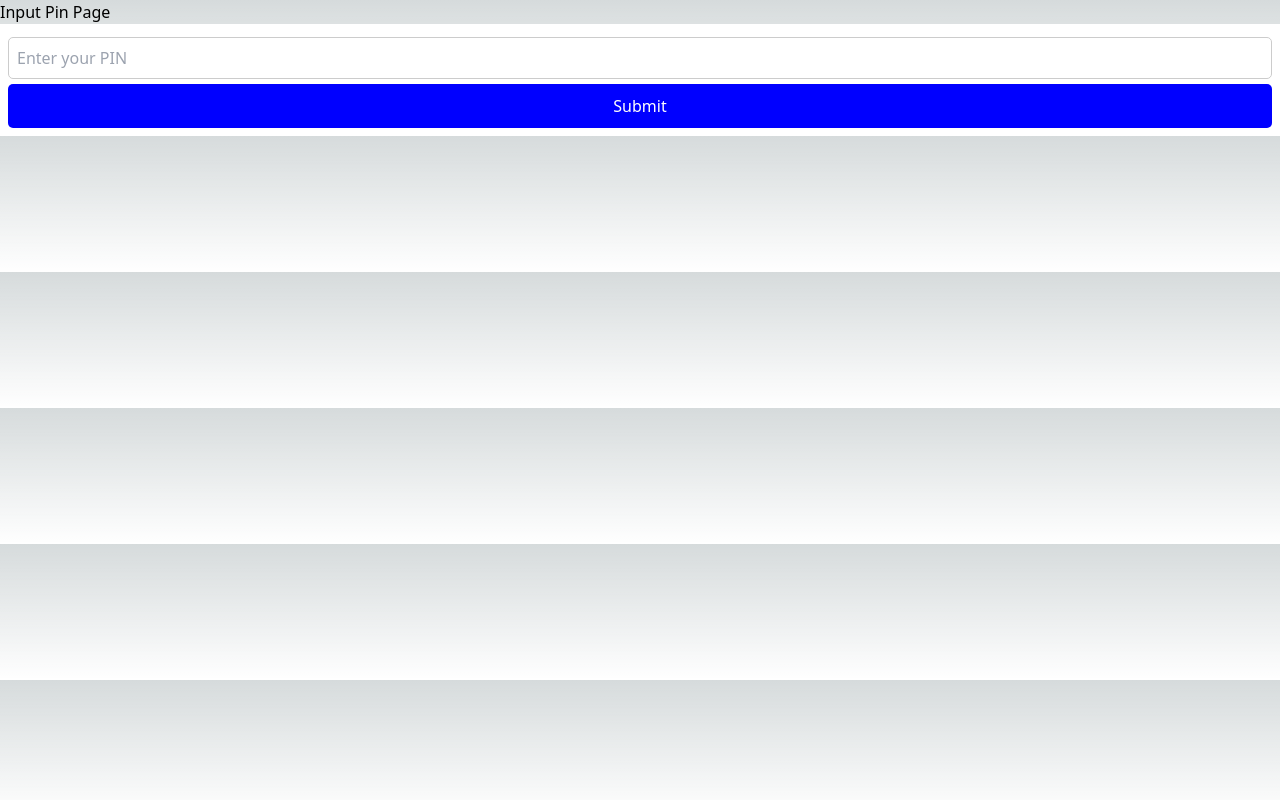
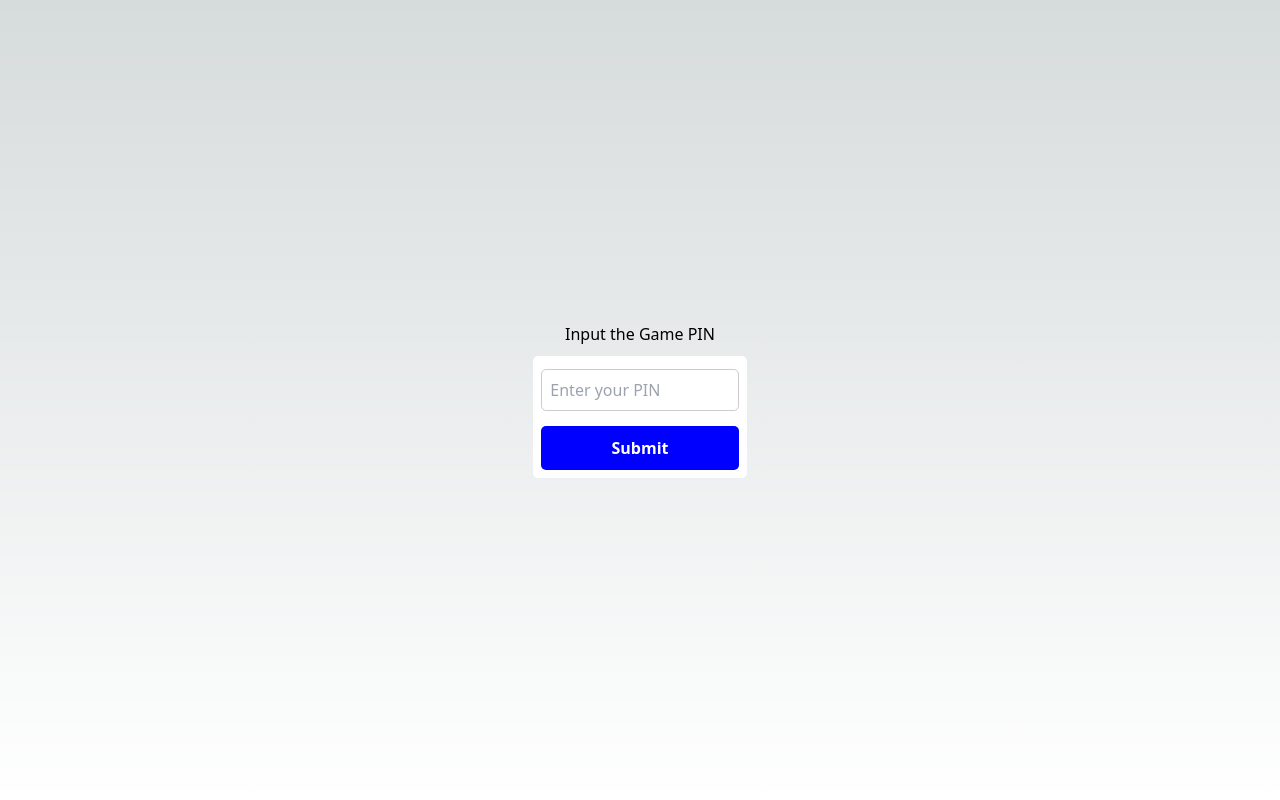
Before and after one commit to zhoooot/webui-player, a Next.js app: page /join in a window 1280 px wide. Built offline with nearby package versions, Linux system fonts and the light colour scheme.

Commit message:
Websocket test + comments

```diff
--- a/package.json
+++ b/package.json
@@ -9,11 +9,13 @@
     "lint": "next lint"
   },
   "dependencies": {
+    "@nestjs/common": "^10.2.10",
     "next": "^14.0.1",
     "react": "^18",
     "react-countdown": "^2.3.5",
     "react-countdown-circle-timer": "^3.2.1",
-    "react-dom": "^18"
+    "react-dom": "^18",
+    "socket.io-client": "^4.7.2"
   },
   "devDependencies": {
     "@types/node": "^20",
--- /dev/null
+++ b/src/logic/client-player.ts
@@ -0,0 +1,23 @@
+import { OnModuleInit } from '@nestjs/common';
+import {Socket, io} from 'socket.io-client';
+
+export class ClientPlayer implements OnModuleInit {
+    public socketClient: Socket;
+
+    constructor() {
+        this.socketClient = io('http://localhost:8080', { transports : ['websocket'] });
+    }
+    onModuleInit() {
+        this.socketClient.emit('join', 'player');
+        this.socketClient.on('connect', () => {
+            console.log('connected');
+        });
+        this.socketClient.on('disconnect', () => {
+            console.log('disconnected');
+        });
+    }
+
+    public sendMessage(message: string) {
+        this.socketClient.emit('message', message);
+    }
+}
--- /dev/null
+++ b/src/pages/index.tsx
@@ -0,0 +1,5 @@
+
+// gọi authenticate của XuTu => trả về token => lưu vào localStorage
+// token chứa role của thằng đấy luôn
+// role => nếu đúng role => mới truy cập đc
+// ko thì redirect về trang ...
--- a/src/pages/join/components/pinInput.tsx
+++ b/src/pages/join/components/pinInput.tsx
@@ -23,6 +23,8 @@ const PinInput: React.FC<PinInputProps> = ({ onSubmit }) => {
     alignItems: 'center',
     padding:'8px',
     backgroundColor:'white',
+    borderRadius:'5px',
+    marginTop:'10px',
   };
 
   const inputStyle: React.CSSProperties = {
@@ -32,7 +34,8 @@ const PinInput: React.FC<PinInputProps> = ({ onSubmit }) => {
     fontSize: '16px',
     margin: '5px 0',
     width: '100%',
-    outlineColor:'black'
+    outlineColor:'black',
+    color: 'black',
   };
 
   const buttonStyle: React.CSSProperties = {
@@ -44,6 +47,8 @@ const PinInput: React.FC<PinInputProps> = ({ onSubmit }) => {
     fontSize: '16px',
     width: '100%',
     cursor: 'pointer',
+    marginTop: '10px',
+    fontWeight: 'bold',
   };
 
   return (
--- a/src/pages/join/index.tsx
+++ b/src/pages/join/index.tsx
@@ -1,19 +1,29 @@
 // pages/game.tsx
-import React from 'react';
-import PinInput from './components/pinInput';
+import React from "react";
+import PinInput from "./components/pinInput";
+import { io } from "socket.io-client";
+import { ClientPlayer } from "@/logic/client-player";
 
 const InputPinPage: React.FC = () => {
   const handlePinSubmit = (pin: string) => {
     // Handle the submitted PIN (e.g., check it against the correct PIN).
-    console.log('Submitted PIN:', pin);
+    console.log("Submitted PIN:", pin);
 
     // Add your game logic here.
+    const client = new ClientPlayer();
+    client.sendMessage(pin);
   };
 
   return (
-    <div>
-      <h1>Input Pin Page</h1>
-      <PinInput onSubmit={handlePinSubmit} />
+    <div className="w-screen h-screen">
+      <div className="w-full h-full flex flex-col justify-center align-middle">
+        <div className="self-center">
+          <h1>Input the Game PIN</h1>
+        </div>
+        <div className="self-center lg:w-2/12 md:w-4/12 xs:w-10/12">
+          <PinInput onSubmit={handlePinSubmit} />
+        </div>
+      </div>
     </div>
   );
 };
--- a/src/pages/lobby/components/head_line_component/ad.tsx
+++ b/src/pages/lobby/components/head_line_component/ad.tsx
@@ -2,7 +2,7 @@ import React from 'react';
 
 const Ad = () => {
   return (
-    <div className="bg-white rounded-lg w-36 h-full pl-2 flex flex-col item-start justify-center">
+    <div className="bg-white rounded-lg w-36 h-full pl-2 flex flex-col item-start justify-center text-black">
         <p className='text-xs'>join at</p>
         <b className='text-sm'>www.zhoot.it</b>
     </div>
--- a/src/pages/lobby/components/head_line_component/pin.tsx
+++ b/src/pages/lobby/components/head_line_component/pin.tsx
@@ -6,7 +6,7 @@ interface PinProps {
 
 const Pin: React.FC<PinProps> = ({ pin }) => {
   return (
-    <div className="bg-white rounded-lg p-4 flex flex-col item-start justify-center">
+    <div className="bg-white rounded-lg p-4 flex flex-col item-start justify-center text-black">
         <b className='text-xs'>Game PIN:</b>
         <b className='text-3xl tracking-wider'> {pin}</b>
     </div>
--- a/src/pages/lobby/index.tsx
+++ b/src/pages/lobby/index.tsx
@@ -1,4 +1,4 @@
-import React from 'react';
+import React, { useEffect, useState } from 'react';
 import { useRouter } from 'next/router';
 import Pin from './components/head_line_component/pin';
 import Ad from './components/head_line_component/ad';
@@ -6,6 +6,7 @@ import Start from './components/head_line_component/start';
 import PlayerCount from './components/head_line_component/player_count';
 import Setting from './components/head_line_component/setting';
 import Player from './components/body_component/player';
+import { io } from 'socket.io-client';
 
 const Lobby = () => {
   const router = useRouter();
@@ -13,6 +14,22 @@ const Lobby = () => {
   const handleStart = () => {
     router.push('../gameblock');
   };
+
+  const [players, setPlayers] = useState<string[]>([]);
+
+  const ws = io('http://localhost:8080', { transports : ['websocket'] });
+
+  ws.on('connect', () => {
+    console.log('connected');
+  });
+  ws.on('disconnect', () => {
+    console.log('disconnected');
+  });
+
+  ws.on('message', (data) => {
+    setPlayers([...players, data]);
+    console.log(data);
+  });
 
   return (
     <div className='bg-yellow-100 flex flex-col h-screen justify-start items-center'>
@@ -22,7 +39,7 @@ const Lobby = () => {
         <Pin pin={123456}/>
         <div className='flex flex-col items-center justify-between h-full w-36 gap-3'>
           <div className='flex flex-row justify-between h-full w-full gap-2'>
-            <PlayerCount count={0}/>
+            <PlayerCount count={players.length}/>
             <Setting onClick={() => {}}/>
           </div>
           <Start onClick={handleStart}/>
@@ -31,14 +48,9 @@ const Lobby = () => {
 
       {/* Body */}
       <div className='flex flex-wrap p-4 gap-3 justify-center items-start bg-gray-500 mt-10 w-11/12'>
-        <Player name='Player 14444444444444'/>
-        <Player name='Player 1333333333333'/>
-        <Player name='Player 122222222222222'/>
-        <Player name='Player 1111111111111111111'/>
-        <Player name='Player 555555555555555'/>
-        <Player name='Player 556666666666'/>
-        <Player name='Player 556666666666'/>
-
+        {players.map((player) => (
+          <Player key={player} name={player}/>
+        ))}
       </div>
     </div>
   );
```
Also changed, not shown: 1 other file (tests, documents, lock files or other folders).
